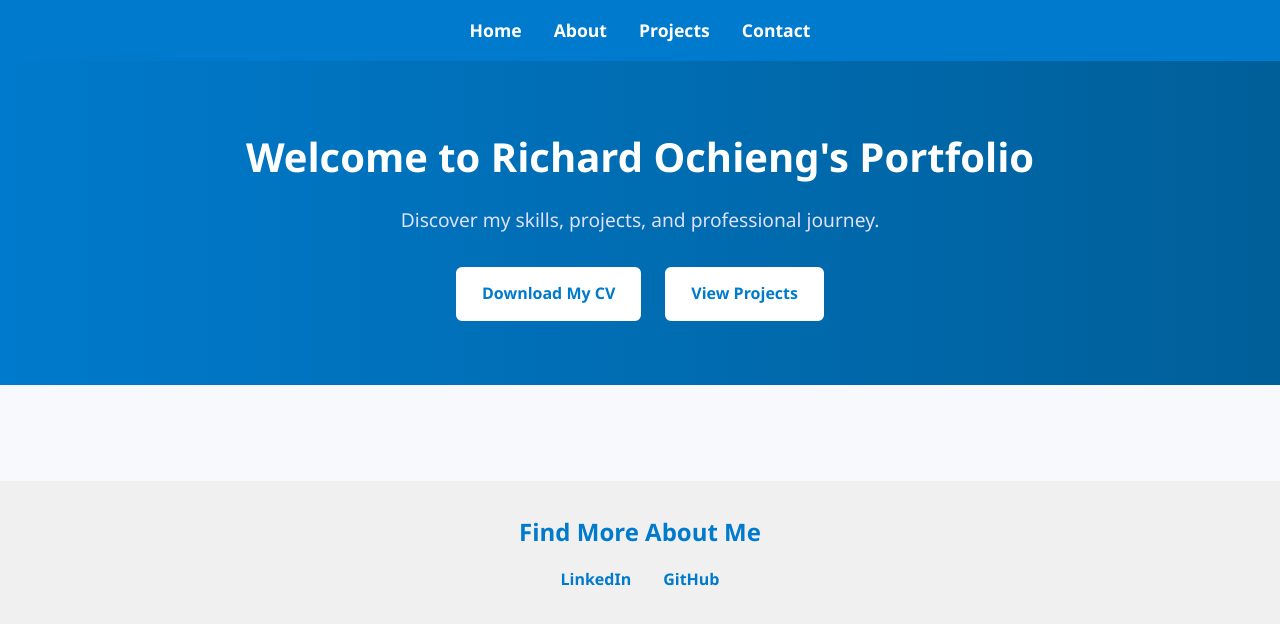
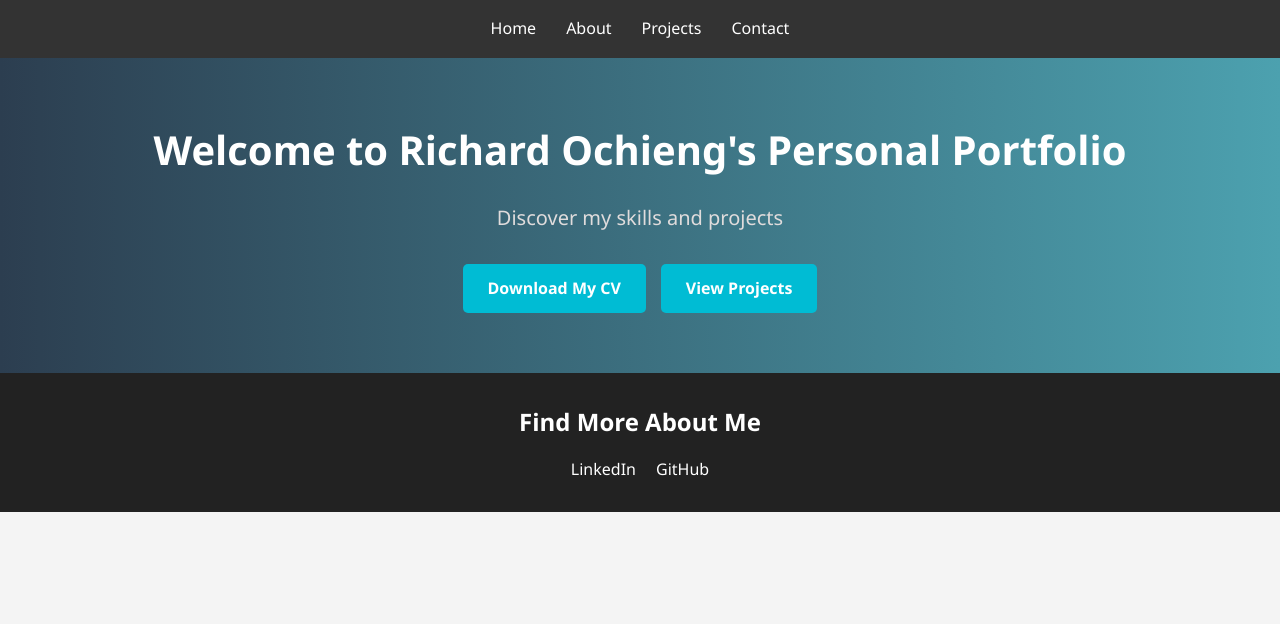
Before and after one commit to Richie-a11y/Richard-portfolio, a plain HTML site: page My-portfolio-main/index.html in a window 1280 px wide. Drawn offline with Linux system fonts and the light colour scheme.

Commit message:
Refactor index.html for improved structure and styling consistency

```diff
--- a/My-portfolio-main/index.html
+++ b/My-portfolio-main/index.html
@@ -2,11 +2,10 @@
 <html lang="en">
 <head>
   <meta charset="UTF-8" />
-  <meta name="viewport" content="width=device-width, initial-scale=1.0"/>
+  <meta name="viewport" content="width=device-width, initial-scale=1.0" />
   <title>Richard Ochieng - Portfolio</title>
-  <script src="main.js" defer></script>
   <style>
-    /* Reset */
+    /* General Reset */
     * {
       margin: 0;
       padding: 0;
@@ -15,133 +14,130 @@
 
     body {
       font-family: 'Segoe UI', Tahoma, Geneva, Verdana, sans-serif;
-      background-color: #f7f9fc;
+      line-height: 1.6;
+      background-color: #f4f4f4;
       color: #333;
-      line-height: 1.6;
     }
 
-    header {
-      background-color: #007acc;
-      padding: 1rem 0;
-      box-shadow: 0 2px 5px rgba(0, 0, 0, 0.1);
+    /* Navigation */
+    .navbar {
+      background-color: #333;
+      padding: 1rem;
     }
 
-    nav ul {
-      list-style: none;
+    .nav-links {
       display: flex;
       justify-content: center;
-      gap: 2rem;
+      list-style: none;
     }
 
-    nav ul li a {
+    .nav-links li {
+      margin: 0 15px;
+    }
+
+    .nav-links a {
       color: #fff;
       text-decoration: none;
-      font-size: 1.1rem;
-      font-weight: bold;
+      font-weight: 500;
+      transition: color 0.3s;
     }
 
-    nav ul li a:hover {
-      text-decoration: underline;
+    .nav-links a:hover {
+      color: #00bcd4;
     }
 
+    /* Hero Section */
     .hero {
       text-align: center;
-      padding: 4rem 2rem;
-      background: linear-gradient(to right, #007acc, #005f99);
-      color: #fff;
+      padding: 60px 20px;
+      background: linear-gradient(to right, #2c3e50, #4ca1af);
+      color: white;
     }
 
     .hero h1 {
       font-size: 2.5rem;
-      font-weight: 700;
-      margin-bottom: 1rem;
+      margin-bottom: 20px;
+      font-weight: bold;
     }
 
     .hero p {
-      font-size: 1.2rem;
-      color: #e0e0ff;
-      margin-bottom: 2rem;
+      font-size: 1.25rem;
+      margin-bottom: 30px;
+      color: #e0dcdc;
     }
 
-    .skills {
+    .cta-buttons {
       display: flex;
       justify-content: center;
-      gap: 1.5rem;
+      gap: 15px;
       flex-wrap: wrap;
     }
 
     .cta-button {
-      background-color: #ffffff;
-      color: #007acc;
-      border: 2px solid #ffffff;
-      padding: 0.75rem 1.5rem;
-      border-radius: 6px;
+      background-color: #00bcd4;
+      color: white;
+      padding: 12px 25px;
       text-decoration: none;
+      border-radius: 5px;
       font-weight: bold;
-      transition: all 0.3s ease-in-out;
+      transition: background-color 0.3s;
     }
 
     .cta-button:hover {
-      background-color: #005f99;
-      color: #ffffff;
-      border-color: #ffffff;
+      background-color: #0097a7;
     }
 
-    .featured-projects {
-      padding: 3rem 2rem;
-      text-align: center;
-    }
-
+    /* Footer */
     footer {
-      background-color: #f0f0f0;
-      padding: 2rem 1rem;
+      background-color: #222;
+      color: white;
+      padding: 30px 20px;
       text-align: center;
     }
 
     footer h2 {
-      margin-bottom: 1rem;
-      color: #007acc;
+      margin-bottom: 15px;
+      font-size: 1.5rem;
     }
 
     .social-links {
       list-style: none;
       display: flex;
       justify-content: center;
-      gap: 2rem;
-      flex-wrap: wrap;
+      gap: 20px;
     }
 
-    .social-links li a {
+    .social-links a {
+      color: #fff;
       text-decoration: none;
-      color: #007acc;
-      font-weight: bold;
+      font-size: 1rem;
+      transition: color 0.3s;
     }
 
-    .social-links li a:hover {
-      text-decoration: underline;
+    .social-links a:hover {
+      color: #00bcd4;
     }
 
+    /* Responsive Text */
     @media (max-width: 600px) {
       .hero h1 {
         font-size: 1.8rem;
       }
 
-      .cta-button {
-        width: 100%;
-        text-align: center;
+      .hero p {
+        font-size: 1rem;
       }
 
-      nav ul {
-        flex-direction: column;
-        gap: 1rem;
+      .cta-button {
+        padding: 10px 20px;
       }
     }
   </style>
 </head>
 <body>
   <header>
-    <nav>
-      <ul>
+    <nav class="navbar">
+      <ul class="nav-links">
         <li><a href="index.html">Home</a></li>
         <li><a href="about.html">About</a></li>
         <li><a href="projects.html">Projects</a></li>
@@ -150,18 +146,20 @@
     </nav>
   </header>
 
+  <main>
     <section class="hero">
-    <h1>Welcome to Richard Ochieng's Portfolio</h1>
-    <p>Discover my skills, projects, and professional journey.</p>
-    <div class="skills">
-      <a href="CURRICULUM_VITAE.docx" class="cta-button">Download My CV</a>
+      <h1>Welcome to Richard Ochieng's Personal Portfolio</h1>
+      <p>Discover my skills and projects</p>
+      <div class="cta-buttons">
+        <a href="w3portfolio/img/CURRICULUM_VITAE.docx" class="cta-button">Download My CV</a>
         <a href="projects.html" class="cta-button">View Projects</a>
       </div>
     </section>
 
     <section class="featured-projects">
-    <!-- You can add featured projects here later -->
+      <!-- Projects can be added here -->
     </section>
+  </main>
 
   <footer>
     <h2>Find More About Me</h2>
```
Lines whose indentation alone changed are shown as unchanged.
